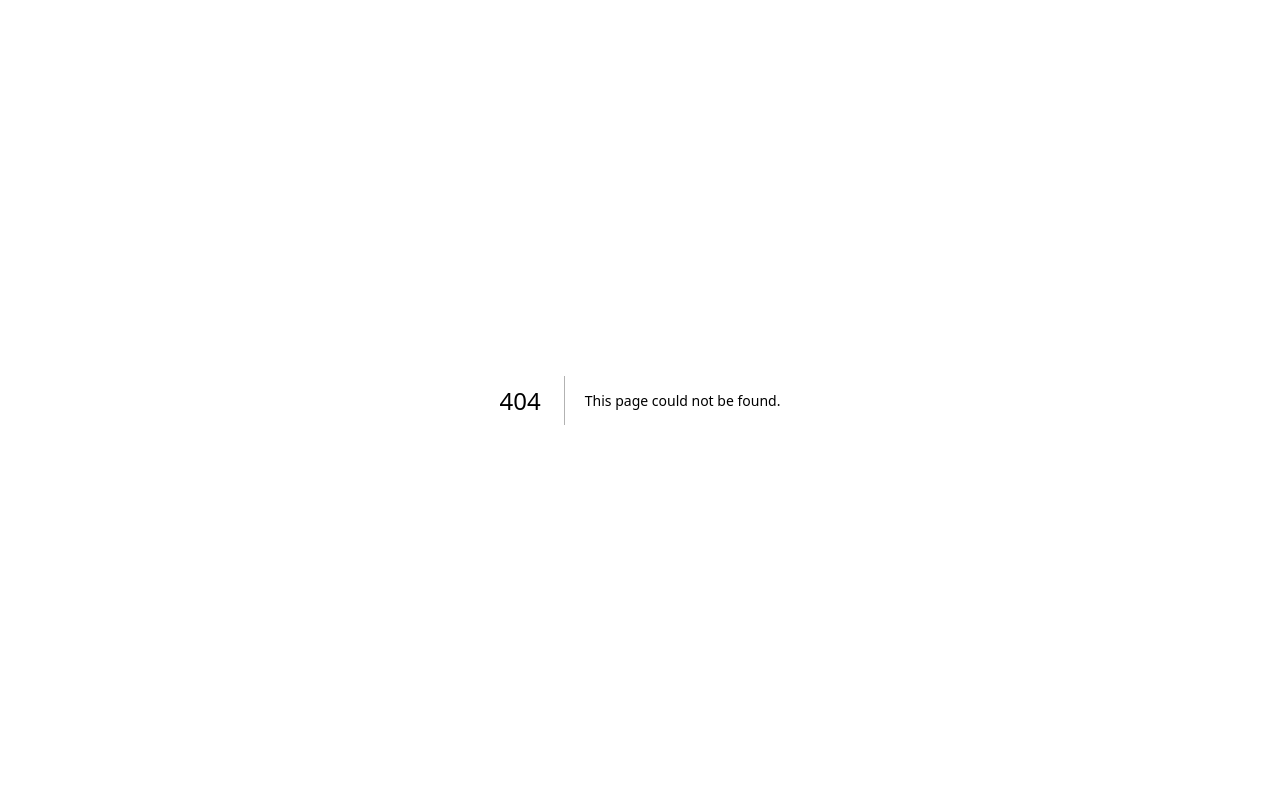
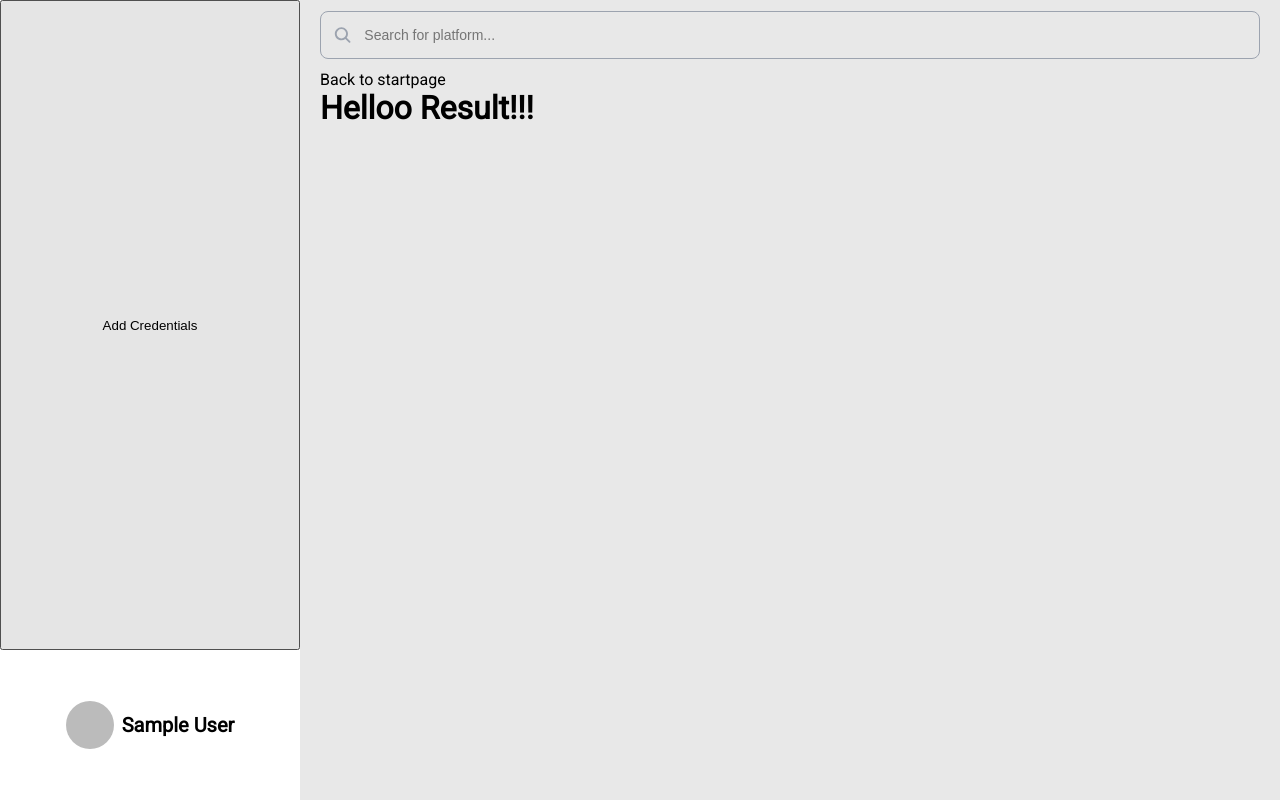
Before and after one commit to AnwarAsry/Password-Manager, a Next.js app: page /dashboard/results in a window 1280 px wide. Before the commit this address had no page. Built offline with nearby package versions, Linux system fonts and the light colour scheme; no server answers; sample sign-in values are in the browser's storage.

Commit message:
Client searchbar and design

```diff
--- a/src/app/dashboard/layout.tsx
+++ b/src/app/dashboard/layout.tsx
@@ -1,6 +1,7 @@
 import DashboardStyles from "@/styles/Dashboard.module.scss"
 import { UserCard } from "@/components/UserCard"
 import { CredentialsAddBtn } from "@/components/CredentialsAddBtn"
+import { SearchBar } from "@/components/SearchBar"
 
 export default function DashboardLayout({
     children
@@ -14,6 +15,7 @@ export default function DashboardLayout({
                 <UserCard />
             </header>
             <main className={DashboardStyles.main}>
+                <SearchBar />
                 {children}
             </main>
         </div>
--- a/src/app/dashboard/page.tsx
+++ b/src/app/dashboard/page.tsx
@@ -14,7 +14,6 @@ const Dashboard = async () => {
 
     if (session.user) {
         return <>
-            <h1>Helloo Welcome!!!</h1>
             <section>
                 <h5 className={tableStyles.Title}>All saved passwords</h5>
                 <table className={tableStyles.tableCredentials}>
--- /dev/null
+++ b/src/app/dashboard/results/page.tsx
@@ -0,0 +1,20 @@
+import { auth } from "@/auth";
+import Link from "next/link";
+import { redirect } from "next/navigation";
+
+const Result = async () => {
+    const session = await auth();
+
+    if (!session || !session.user) {
+        redirect("/")
+    }
+
+    if (session.user) {
+        return <>
+            <Link href="/dashboard">Back to startpage</Link>
+            <h1>Helloo Result!!!</h1>
+        </>
+    }
+}
+
+export default Result;
--- a/src/app/globals.css
+++ b/src/app/globals.css
@@ -44,15 +44,15 @@ img {
     display: block;
 }
 
-/* @media (prefers-color-scheme: dark) {
-        :root {
-            --bgc: #060C1B;
-            --foreground-color: #f5f5f5;
-        }
-    } */
+@media (prefers-color-scheme: dark) {
+    :root {
+        --bgc: #111623;
+        --foreground-color: #f5f5f5;
+    }
+}
 
-/* @media (prefers-color-scheme: dark) {
+@media (prefers-color-scheme: dark) {
     html {
         color-scheme: dark;
     }
-} */
+}
--- a/src/components/CredentialsForm.tsx
+++ b/src/components/CredentialsForm.tsx
@@ -46,7 +46,7 @@ export const CredentialsForm = ({ Cancel }: IFormProps) => {
 
     return <>
         <div className={FormStyles.formBackground}>
-            <form action={formAction} className={FormStyles.form}>
+            <form action={formAction} className={FormStyles.SubmitForm}>
                 {/* Close form icon */}
                 <IoIosClose className={FormStyles.closeIcon} onClick={Cancel} />
 
@@ -54,7 +54,7 @@ export const CredentialsForm = ({ Cancel }: IFormProps) => {
                 <FormInput label="Website" type="text" name="platform" />
                 <FormInput label="Username/Email" type="text" name="username" />
                 <FormInput label="Password" type="password" name="password" />
-                <label className={FormStyles.Input}>
+                <label className={FormStyles.LabelContainer}>
                     Note:
                     <textarea name="notes"></textarea>
                 </label>
--- a/src/components/FormInput.tsx
+++ b/src/components/FormInput.tsx
@@ -1,19 +1,20 @@
 import FormStyles from "@/styles/Form.module.scss"
 
 interface IFormInputProps {
-    label: string
+    label?: string
     type: string
     name?: string
     value?: string
+    defaultValue?: string
     onChange?: (e: React.ChangeEvent<HTMLInputElement>) => void
     onKeyDown?: (e: React.KeyboardEvent<HTMLInputElement>) => void
 }
 
-export const FormInput = ({ label, type, name, value, onChange, onKeyDown }: IFormInputProps) => {
+export const FormInput = ({ label, type, name, value, defaultValue, onChange, onKeyDown }: IFormInputProps) => {
     return <>
-        <label className={FormStyles.Input}>
+        <label className={FormStyles.LabelContainer}>
             {label}
-            <input type={type} name={name} onChange={onChange} onKeyDown={onKeyDown} value={value}/>
+            <input className={FormStyles.Input} type={type} name={name} onChange={onChange} onKeyDown={onKeyDown} value={value} defaultValue={defaultValue} />
         </label>
     </>
 }
--- /dev/null
+++ b/src/components/SearchBar.tsx
@@ -0,0 +1,22 @@
+"use client"
+
+import SearchBarStyles from "@/styles/Form.module.scss"
+import { useSearchParams } from "next/navigation"
+import { IoSearch } from "react-icons/io5"
+
+export const SearchBar = () => {
+    // Get the URLSearchParams Object
+    const searchParams = useSearchParams()
+
+    // Get the search query and turn it to string
+    const search = searchParams?.get('searchQuery')?.toString()
+
+    return <>
+        <div className={SearchBarStyles.SearchContainer}>
+            <form action="/dashboard/results" className={SearchBarStyles.SearchForm}>
+                <IoSearch className={SearchBarStyles.SerchIcon} />
+                <input type="text" name="searchQuery" defaultValue={search} className={SearchBarStyles.SearchInput} placeholder="Search for platform..." />
+            </form>
+        </div>
+    </>
+}
--- a/src/styles/Form.module.scss
+++ b/src/styles/Form.module.scss
@@ -1,3 +1,4 @@
+@use "FontSets"as text;
 @use "variables"as v;
 
 .formBackground {
@@ -12,7 +13,7 @@
     background-color: rgba(22, 22, 22, 0.5);
 }
 
-.form {
+.SubmitForm {
     width: 460px;
     padding: v.$spacing-md;
     display: flex;
@@ -22,7 +23,7 @@
     background-color: red;
 }
 
-.Input {
+.LabelContainer {
     display: flex;
     flex-direction: column;
 }
@@ -42,3 +43,37 @@
     flex-wrap: wrap;
     gap: v.$spacing-xx-sm;
 }
+
+.SearchContainer {
+    height: 70px;
+    display: flex;
+    align-items: center;
+}
+
+.SearchForm {
+    width: 100%;
+    height: 48px;
+    padding: 0 v.$spacing-sm;
+    display: flex;
+    align-items: center;
+    gap: v.$spacing-sm;
+    border: 1px solid #9CA3AF;
+    border-radius: 8px;
+}
+
+.SerchIcon {
+    width: 20px;
+    height: 20px;
+    color: #9CA3AF;
+}
+
+.SearchInput {
+    width: 100%;
+    height: 100%;
+    border: none;
+    outline: none;
+    color: white;
+    background-color: transparent;
+
+    @include text.ParagraphMedium();
+}
--- a/src/styles/_FontSets.scss
+++ b/src/styles/_FontSets.scss
@@ -20,6 +20,12 @@
     line-height: 28px;
 }
 
+@mixin ParagraphMedium() {
+    font-size: v.$fontSize-sm;
+    font-weight: v.$fontWeight-medium;
+    line-height: 20px;
+}
+
 @mixin LabelLarge() {
     font-size: v.$fontSize-md;
     font-weight: v.$fontWeight-medium;
```
